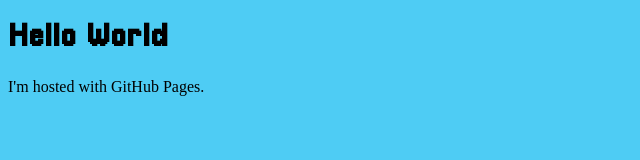
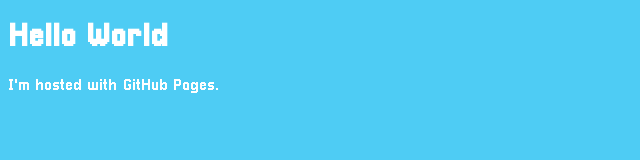
Before and after one commit to cuddlydragons/cuddlydragons.github.io, a plain HTML site: page index.html in a window 1280 px wide. Shown: the whole page, without its empty margins (0-640 px from the left). Drawn offline with Linux system fonts and the light colour scheme.

Commit message:
Update index.html

```diff
--- a/index.html
+++ b/index.html
@@ -5,8 +5,11 @@
       h1 {
          font-family: Pixellari
       }
+      p {
+      	 font-family: Pixellari
+      }
     </style>
-	<body style="background-color:#4ECCF4;">
+	<body style="background-color:#4ECCF4;color:white">
 		<h1>Hello World</h1>
 		<p>I'm hosted with GitHub Pages.</p>
 	</body>
```
